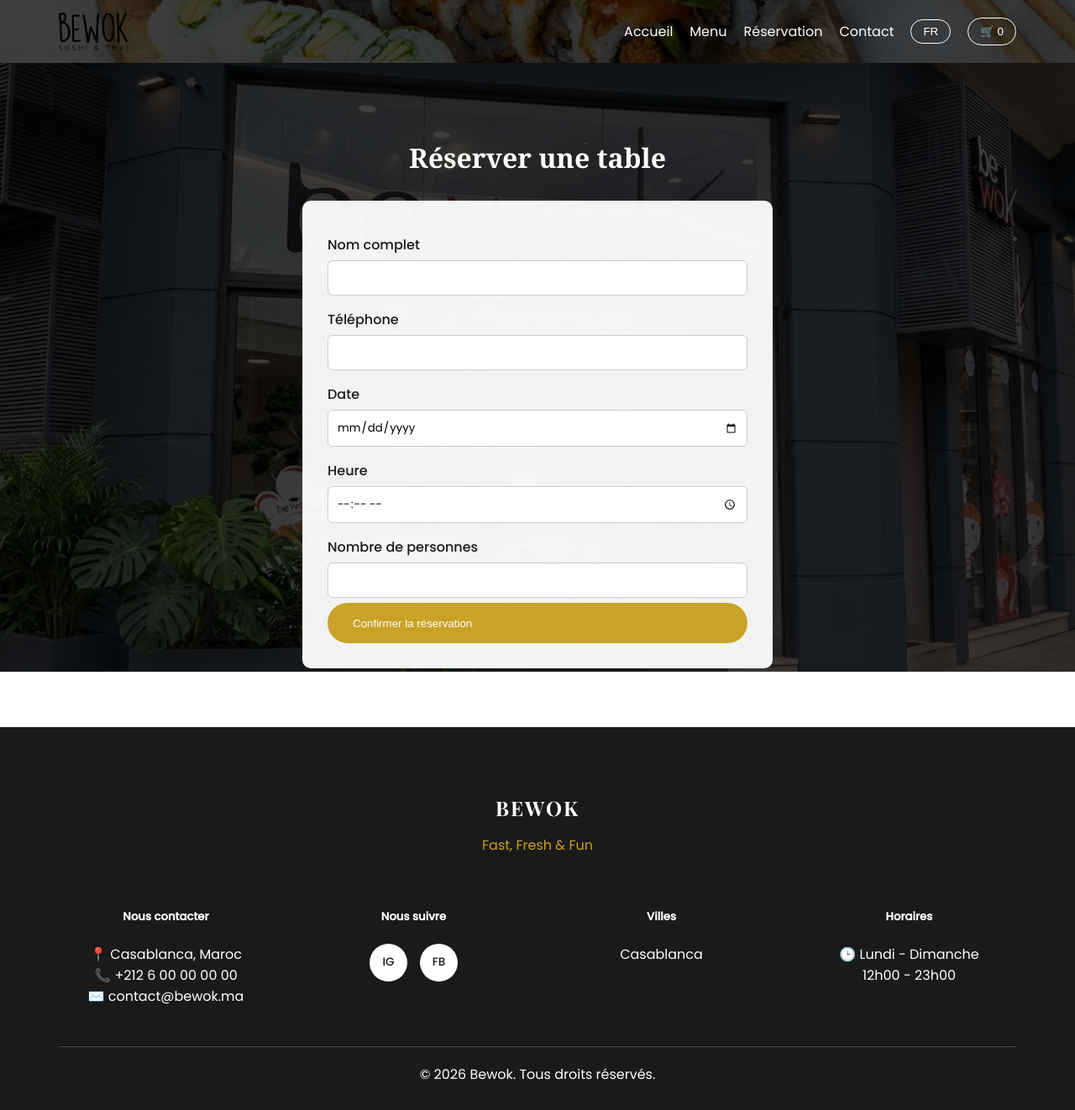
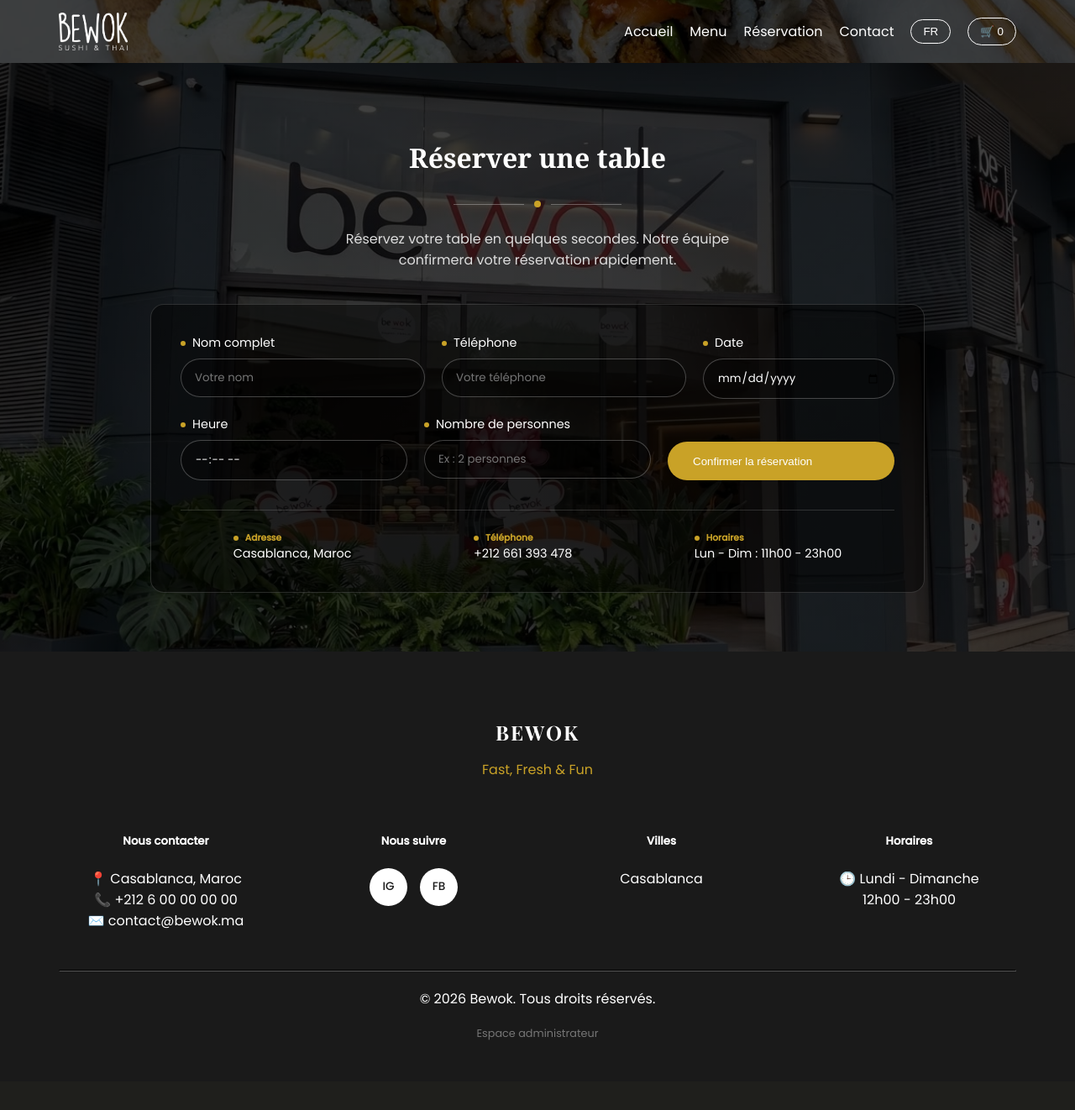
Before and after one commit to lechhabiaya06/projet-d-un-restaurant, a Flask app: page /reservation in a window 1280 px wide. Shown: the whole page at 84% size. After the commit the page ends 1239 px from the top, so only its background shows below. Run offline with Flask 3, Linux system fonts and the light colour scheme.

Commit message:
Authentification administrateur fonctionnelle avec session

```diff
--- a/app.py
+++ b/app.py
@@ -1,8 +1,9 @@
-from flask import Flask, render_template,request
+from flask import Flask, render_template, request, redirect, url_for, session
 import pymysql
 import config
 
 app = Flask(__name__)
+app.secret_key = 'bewok_cle_secrete_2026'
 
 def get_db_connection():
     connection = pymysql.connect(
@@ -27,7 +28,6 @@ def menu():
     return render_template('menu.html', plats=plats)
 
 
-
 @app.route('/contact', methods=['GET', 'POST'])
 def contact():
     message_confirmation = None
@@ -48,10 +48,6 @@ def contact():
         message_confirmation = "Votre message a bien été envoyé. Nous vous répondrons rapidement !"
 
     return render_template('contact.html', message_confirmation=message_confirmation)
-
-
-
-
 
 
 @app.route('/reservation', methods=['GET', 'POST'])
@@ -109,5 +105,44 @@ def commander():
     conn.close()
 
     return f"Commande n°{commande_id} enregistrée avec succès ! Total : {total} Dhs"
+
+
+@app.route('/login', methods=['GET', 'POST'])
+def login():
+    erreur = None
+    if request.method == 'POST':
+        email = request.form['email']
+        mot_de_passe = request.form['mot_de_passe']
+
+        conn = get_db_connection()
+        cursor = conn.cursor(pymysql.cursors.DictCursor)
+        cursor.execute("SELECT * FROM utilisateurs WHERE email = %s", (email,))
+        utilisateur = cursor.fetchone()
+        conn.close()
+
+        if utilisateur and utilisateur['mot_de_passe'] == mot_de_passe and utilisateur['role'] == 'admin':
+            session['admin_connecte'] = True
+            session['admin_nom'] = utilisateur['nom']
+            return redirect(url_for('dashboard'))
+        else:
+            erreur = "Email ou mot de passe incorrect."
+
+    return render_template('login.html', erreur=erreur)
+
+
+@app.route('/logout')
+def logout():
+    session.pop('admin_connecte', None)
+    session.pop('admin_nom', None)
+    return redirect(url_for('login'))
+
+
+@app.route('/dashboard')
+def dashboard():
+    if not session.get('admin_connecte'):
+        return redirect(url_for('login'))
+    return f"Bienvenue {session.get('admin_nom')} ! (Tableau de bord à construire ensuite)"
+
+
 if __name__ == '__main__':
     app.run(debug=True)
--- a/static/css/style.css
+++ b/static/css/style.css
@@ -573,7 +573,7 @@ h1, h2, h3 {
 
 .contact-form-dark {
     flex: 1 1 350px;
-    background-color: rgba(255,255,255,0.05);
+    background-color: rgba(0,0,0,0.5);
     border: 1px solid rgba(255,255,255,0.15);
     border-radius: 10px;
     padding: 30px;
@@ -597,3 +597,137 @@ h1, h2, h3 {
     color: #ffffff;
     font-family: 'Poppins', sans-serif;
 }
+.reservation-subtitle {
+    text-align: center;
+    color: #dddddd;
+    max-width: 500px;
+    margin: 0 auto 40px;
+}
+
+.reservation-box {
+    max-width: 850px;
+    margin: 0 auto;
+    background-color: rgba(0,0,0,0.5);
+    border: 1px solid rgba(255,255,255,0.15);
+    border-radius: 16px;
+    padding: 35px;
+}
+
+.reservation-grid {
+    display: flex;
+    flex-wrap: wrap;
+    gap: 20px;
+}
+
+.field-group {
+    flex: 1 1 220px;
+    display: flex;
+    flex-direction: column;
+    gap: 8px;
+}
+.field-group label {
+    display: flex;
+    align-items: center;
+    gap: 8px;
+    color: #ffffff;
+    font-size: 0.9rem;
+}
+
+.field-group label::before {
+    content: "";
+    width: 6px;
+    height: 6px;
+    background-color: #c9a227;
+    border-radius: 50%;
+}
+
+.res-info-item h6::before {
+    content: "";
+    display: inline-block;
+    width: 6px;
+    height: 6px;
+    background-color: #c9a227;
+    border-radius: 50%;
+    margin-right: 8px;
+}
+
+.field-group input {
+    padding: 12px 16px;
+    border-radius: 30px;
+    border: 1px solid rgba(255,255,255,0.25);
+    background-color: rgba(0,0,0,0.3);
+    color: #ffffff;
+    font-family: 'Poppins', sans-serif;
+}
+
+.field-submit {
+    justify-content: flex-end;
+}
+
+.field-submit .btn-gold {
+    height: 46px;
+}
+
+.reservation-infos {
+    display: flex;
+    flex-wrap: wrap;
+    justify-content: space-around;
+    gap: 20px;
+    margin-top: 35px;
+    padding-top: 25px;
+    border-top: 1px solid rgba(255,255,255,0.15);
+}
+
+.res-info-item {
+    display: flex;
+    align-items: center;
+    gap: 12px;
+    color: #ffffff;
+}
+
+.res-info-item h6 {
+    margin: 0;
+    color: #c9a227;
+}
+
+.res-info-item p {
+    margin: 0;
+    font-size: 0.9rem;
+}
+.title-divider {
+    display: flex;
+    align-items: center;
+    justify-content: center;
+    max-width: 200px;
+    margin: 15px auto 25px;
+}
+
+.title-divider::before,
+.title-divider::after {
+    content: "";
+    flex: 1;
+    height: 1px;
+    background-color: rgba(255,255,255,0.3);
+}
+
+.title-divider span {
+    width: 8px;
+    height: 8px;
+    background-color: #c9a227;
+    border-radius: 50%;
+    margin: 0 12px;
+}
+.admin-link {
+    text-align: center;
+    margin-top: 15px;
+}
+
+.admin-link a {
+    color: rgba(255,255,255,0.4);
+    font-size: 0.8rem;
+    text-decoration: none;
+}
+
+.admin-link a:hover {
+    color: #c9a227;
+}
--- a/templates/base.html
+++ b/templates/base.html
@@ -73,6 +73,7 @@
         <hr class="footer-line">
         <p class="footer-copy" data-fr="© 2026 Bewok. Tous droits réservés." data-en="© 2026 Bewok. All rights reserved." data-es="© 2026 Bewok. Todos los derechos reservados.">© 2026 Bewok. Tous droits réservés.</p>
     </div>
+    <p class="admin-link"><a href="/login">Espace administrateur</a></p>
 </footer>
     <script src="{{ url_for('static', filename='js/main.js') }}"></script>
 </body>
--- a/templates/reservation.html
+++ b/templates/reservation.html
@@ -3,25 +3,52 @@
 {% block content %}
 <div class="page-section">
     <h1 class="section-title" data-fr="Réserver une table" data-en="Book a table" data-es="Reservar una mesa">Réserver une table</h1>
+    <div class="title-divider"><span></span></div>
+    <p class="reservation-subtitle" data-fr="Réservez votre table en quelques secondes. Notre équipe confirmera votre réservation rapidement."
+       data-en="Book your table in seconds. Our team will confirm your reservation quickly."
+       data-es="Reserve su mesa en segundos. Nuestro equipo confirmará su reserva rápidamente.">
+       Réservez votre table en quelques secondes. Notre équipe confirmera votre réservation rapidement.
+    </p>
 
-    <form method="POST" action="/reservation" class="reservation-form">
-        <label for="nom" data-fr="Nom complet" data-en="Full name" data-es="Nombre completo">Nom complet</label>
-        <input type="text" id="nom" name="nom" required>
+    <div class="reservation-box">
+        <form method="POST" action="/reservation" class="reservation-grid">
+            <div class="field-group">
+                <label data-fr="Nom complet" data-en="Full name" data-es="Nombre completo">Nom complet</label>
+                <input type="text" name="nom" placeholder="Votre nom" required>
+            </div>
+            <div class="field-group">
+                <label data-fr="Téléphone" data-en="Phone" data-es="Teléfono">Téléphone</label>
+                <input type="tel" name="telephone" placeholder="Votre téléphone" required>
+            </div>
+            <div class="field-group">
+                <label data-fr="Date" data-en="Date" data-es="Fecha">Date</label>
+                <input type="date" name="date" required>
+            </div>
+            <div class="field-group">
+                <label data-fr="Heure" data-en="Time" data-es="Hora">Heure</label>
+                <input type="time" name="heure" required>
+            </div>
+            <div class="field-group">
+                <label data-fr="Nombre de personnes" data-en="Number of people" data-es="Número de personas">Nombre de personnes</label>
+                <input type="number" name="nb_personnes" min="1" max="20" placeholder="Ex : 2 personnes" required>
+            </div>
+            <div class="field-group field-submit">
+                <button type="submit" class="btn-gold" data-fr="Confirmer la réservation" data-en="Confirm reservation" data-es="Confirmar reserva">Confirmer la réservation</button>
+            </div>
+        </form>
 
-        <label for="telephone" data-fr="Téléphone" data-en="Phone" data-es="Teléfono">Téléphone</label>
-        <input type="tel" id="telephone" name="telephone" required>
-
-        <label for="date" data-fr="Date" data-en="Date" data-es="Fecha">Date</label>
-        <input type="date" id="date" name="date" required>
-
-        <label for="heure" data-fr="Heure" data-en="Time" data-es="Hora">Heure</label>
-        <input type="time" id="heure" name="heure" required>
-
-        <label for="nb_personnes" data-fr="Nombre de personnes" data-en="Number of people" data-es="Número de personas">Nombre de personnes</label>
-        <input type="number" id="nb_personnes" name="nb_personnes" min="1" max="4" required>
-
-        <button type="submit" class="btn-gold" data-fr="Confirmer la réservation" data-en="Confirm reservation" data-es="Confirmar reserva">Confirmer la réservation</button>
-    </form>
+        <div class="reservation-infos">
+            <div class="res-info-item">
+                <div><h6 data-fr="Adresse" data-en="Address" data-es="Dirección">Adresse</h6><p>Casablanca, Maroc</p></div>
+            </div>
+            <div class="res-info-item">
+                <div><h6 data-fr="Téléphone" data-en="Phone" data-es="Teléfono">Téléphone</h6><p>+212 661 393 478</p></div>
+            </div>
+            <div class="res-info-item">
+                <div><h6 data-fr="Horaires" data-en="Opening Hours" data-es="Horario">Horaires</h6><p data-fr="Lun - Dim : 11h00 - 23h00" data-en="Mon - Sun: 11:00 AM - 11:00 PM" data-es="Lun - Dom: 11:00 - 23:00">Lun - Dim : 11h00 - 23h00</p></div>
+            </div>
+        </div>
+    </div>
 
     {% if message %}
     <p class="reservation-message">{{ message }}</p>
```
Also changed, not shown: templates/login.html (+19 -2 lines), static/images/sushi.png.
